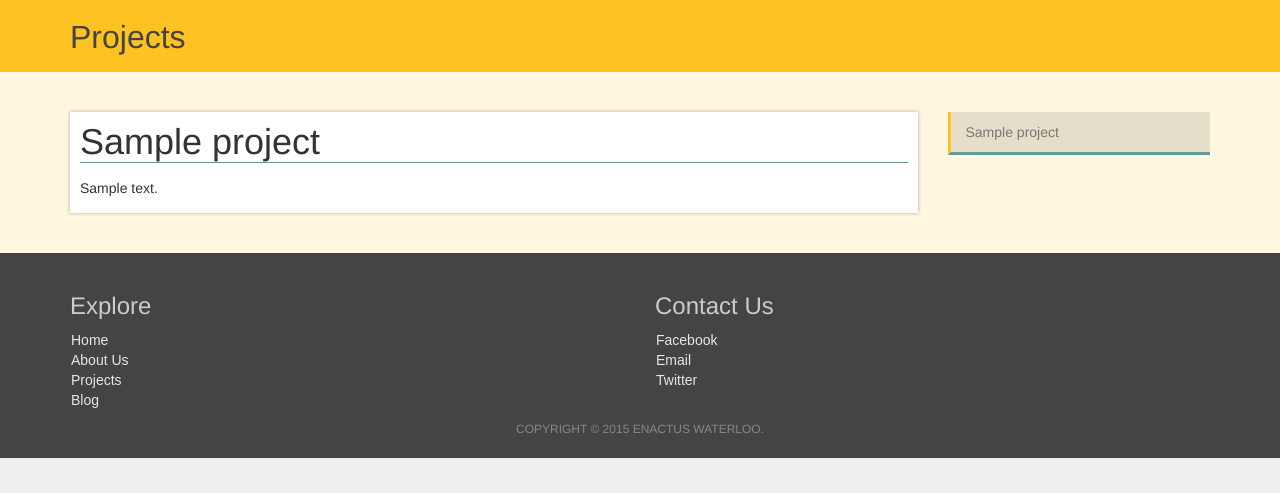
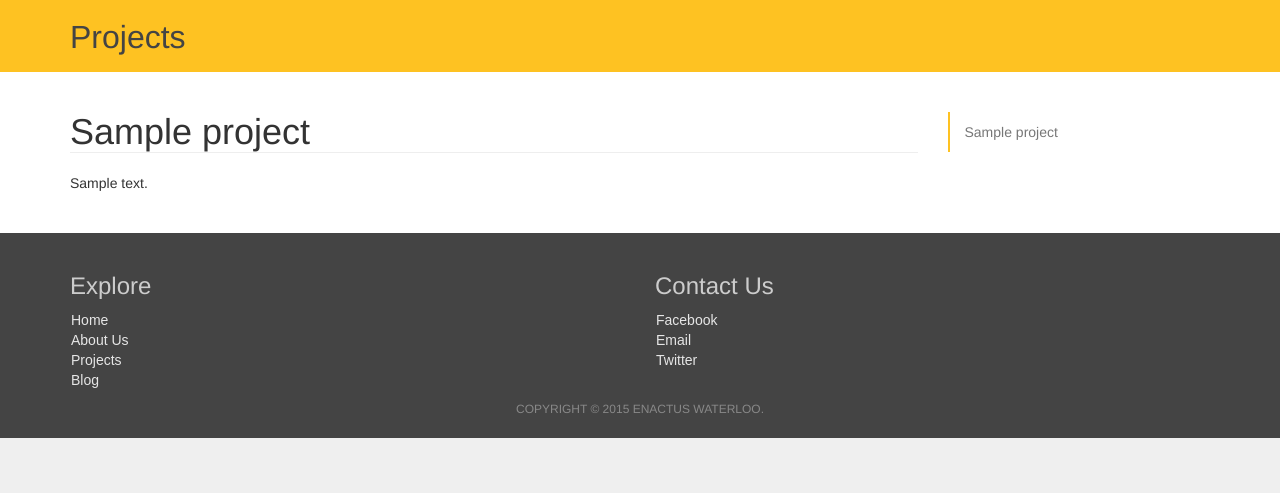
Before and after one commit to enactuswaterloo/website, a Django app: page /projects/ in a window 1280 px wide. Shown: the part 100-593 px from the top of the page. Run offline with Django 3.2, Linux system fonts and the light colour scheme; tables that the repository leaves empty hold one stand-in row (values such as "Sample post"); some libraries are stand-ins or nearby versions.

Commit message:
Revert changes to projects.css while retaining changes to projects.html

```diff
--- a/main/static/projects.css
+++ b/main/static/projects.css
@@ -1,25 +1,16 @@
-
 .project {
 	margin-top: 40px;
 	margin-bottom: 40px;
-	background-color: white;
-	padding: 10px;
-	box-shadow: 0px 0px 4px 0px rgba(0,0,0,0.3);
 }
 
 .project h1 {
-	border-bottom: 1px solid #669999;
-	margin-top: 0px;
-	margin-bottom: 15px;
-	padding: 0px;
-}
-
-div.project-content {
-	padding-bottom: 5px;
+	border-bottom: 1px solid rgb(238, 238, 238);
+	margin-bottom: 20px;
 }
 
 #projects {
-	background-color: #FFF7E0;
+	background-color: white;
+
 }
 
 #projects .container {
@@ -36,20 +27,19 @@ div.project-content {
 }
 
 #projectsNav .nav li {
-	border-left: 3px solid white;
-	border-bottom: 3px solid #669999;
-	margin-bottom: 4px;
+	border-left: 2px solid white;
+
 
 }
 
 #projectsNav .nav > li > a,
 #projectsNav .nav > li > a:hover {
-	background-color: rgba(0, 0, 0, 0.1);
+	background-color: transparent;
 	color: #777;
 }
 
 #projectsNav .nav li:hover,
 #projectsNav .nav li.active {
 	background-color: transparent;
-	border-left: 3px solid #FEC222;
+	border-left: 2px solid #FEC222;
 }
```
